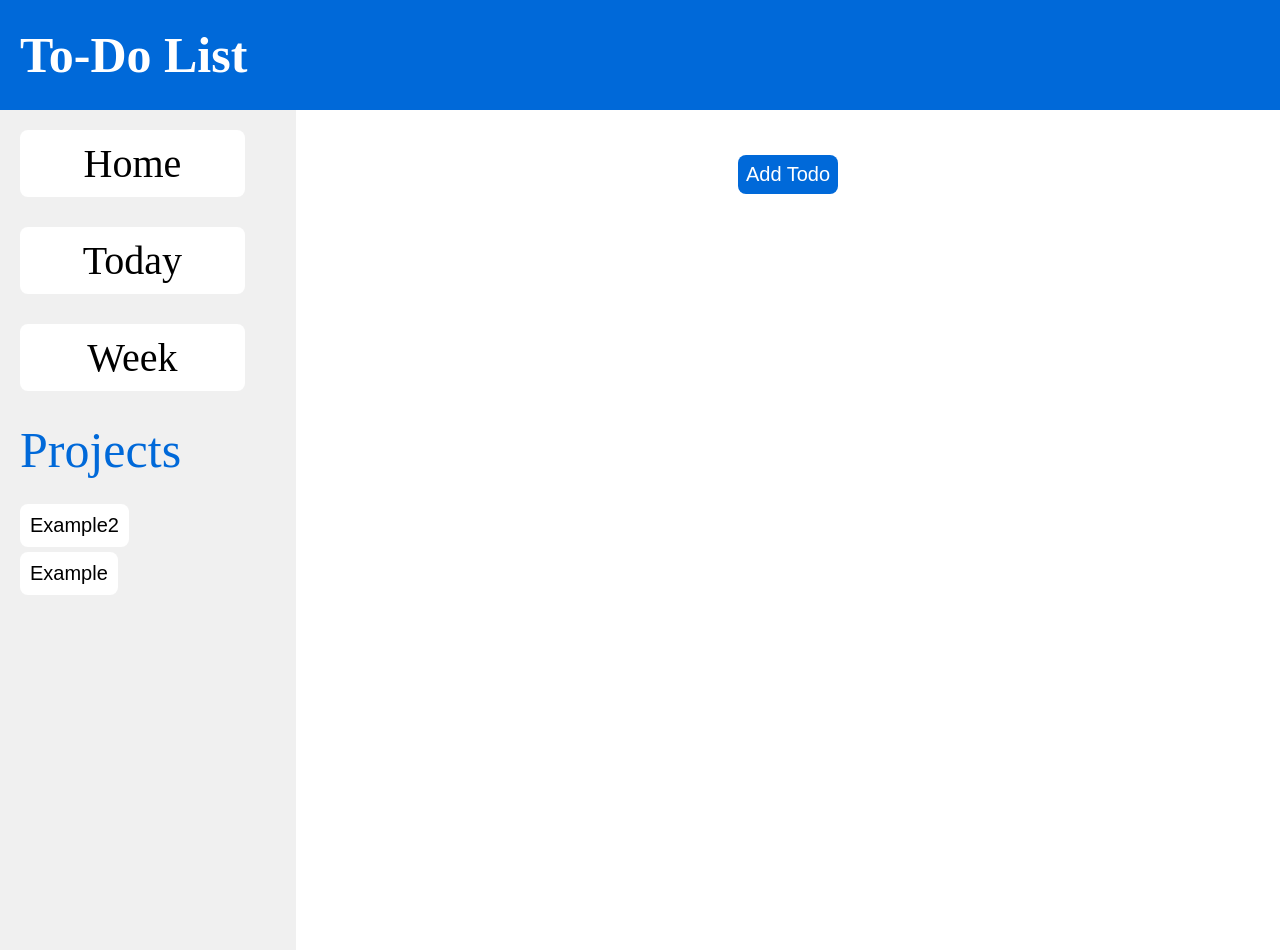
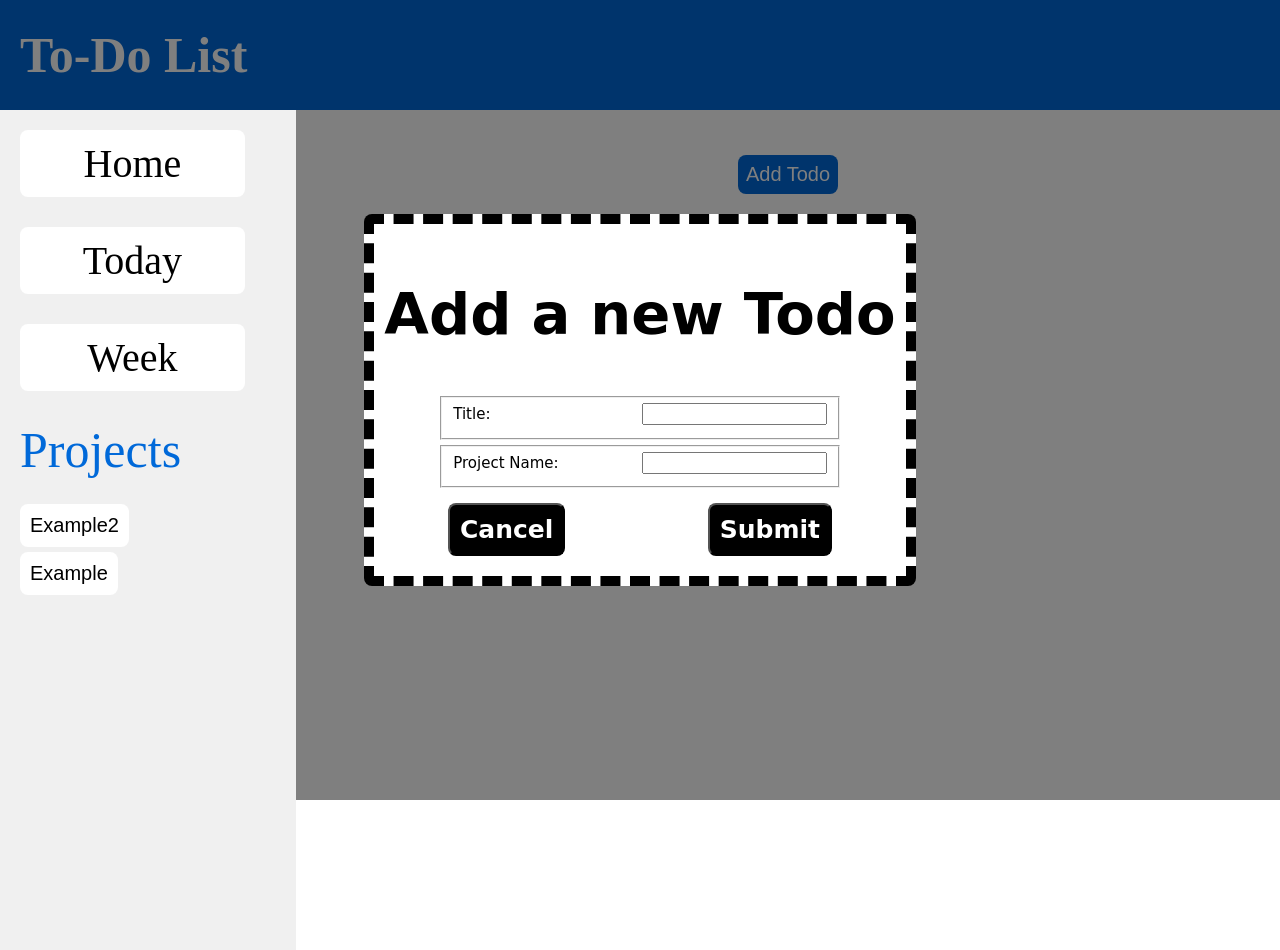
Before and after one commit to Yusef-H/todo-list, a website built with webpack: page dist/index.html in a window 1280 px wide. Both pictures are taken after a click on the button "Add Todo". Built offline with Linux system fonts and the light colour scheme.

Commit message:
add modal when adding new todo

```diff
--- a/src/css/headerSidebar.css
+++ b/src/css/headerSidebar.css
@@ -108,44 +108,6 @@ li{
 
 
 
-.board {
-    flex: 1;
-    background-color: #fff;
-    padding: 20px;
-}
-
-
-.todo-list-container{
-    display: flex;
-    flex-direction: column;
-
-    gap: 10px;
-}
-.todo-container{
-    display: flex;
-    align-items: center;
-    justify-content: space-between;
-    padding: 5px;
-    border: 1px solid gray;
-    border-radius: 8px;
-}
-
-.todo-container div{
-    display: flex;
-    align-items: center;
-}
-
-
-
-input[type="checkbox"]{
-    width: 20px;
-    height: 20px;
-}
-
-
-
-
-
 @media (max-width: 767px) {
     /* Hide sidebar by default */
     .sidebar {
--- /dev/null
+++ b/src/css/modal.css
@@ -0,0 +1,72 @@
+.modal{
+    width: 100vw;
+    height: 100vh;
+    background-color: rgba(0,0,0,0.5);
+    position: absolute;
+    top: 0;
+    left: 0;
+    display: flex;
+    justify-content: center;
+    align-items: center;
+    pointer-events: none;
+    opacity: 0;
+    transition: 250ms opacity ease-in;
+}
+.visible{
+    opacity: 1;
+    pointer-events: auto;
+}
+.modal-container{
+    font-family: 'Kaushan Script', cursive;
+    font-size: clamp(30px, 3vw, 40px);
+    background-color: white;
+    width: max(40vw,400px);
+    padding: 10px;
+    border-radius: 8px;
+    border: 10px dashed black;
+    display: flex;
+    justify-content: center;
+    align-items: center;
+    flex-direction: column;
+}
+
+.modal-container > h2{
+    justify-self: center;
+}
+form{
+    font-family: 'Indie Flower', cursive;
+    font-size: clamp(15px, 1vw, 20px);
+    display: flex;
+    flex-direction: column;
+    justify-content: center;
+    gap: 5px;
+}
+form > fieldset{
+    display: flex;
+    justify-content: space-between;
+    align-items: center;
+    height: 25px;
+}
+fieldset > input{
+    margin-left: 10px;
+    height: clamp(10px, 2vh, 20px);
+}
+
+.buttons-container{
+    align-self: center;
+
+    display: flex;
+
+    padding: 10px;
+    width: max(30vw,200px);
+    justify-content: space-between;
+}
+.buttons-container > *{
+    font-weight: bold;
+    font-family: 'Indie Flower', cursive;
+    font-size: clamp(15px, 2vw, 25px);
+    padding: 10px;
+    background-color: black;
+    color: white;
+    border-radius: 8px;
+}
--- a/src/domHandler.js
+++ b/src/domHandler.js
@@ -1,4 +1,6 @@
 import { format} from 'date-fns'
+import {Project} from './project.js';
+
 const sidebarButton = document.querySelector('.sidebar-collapse-button');
 const sidebar = document.querySelector('.sidebar');
 const todoListContainer = document.querySelector('.todo-list-container');
@@ -7,6 +9,7 @@ const projectsContainer = document.querySelector('.sidebar-user-projects');
 sidebarButton.addEventListener('click', () => {
     sidebar.classList.toggle('sidebar-show');
 });
+
 
 function projectDisplayHandler(project){
     const projectButton = document.createElement('button');
@@ -63,6 +66,36 @@ function clearTodoListContainer(){
 
 }
 
+function handleModal(){
+    const addTodoButton = document.querySelector('.add-todo-container button');
+    const cancelButton = document.querySelector('.cancel-btn');
+    const form = document.querySelector('form');
+    const modal = document.querySelector('.modal');
+    addTodoButton.addEventListener('click', () => {
+        console.log(modal);
+        modal.classList.add('visible');
+    });
+
+    cancelButton.addEventListener('click', () => {
+        modal.classList.remove('visible');
+    });
+
+    form.addEventListener('submit', (event) => {
+        event.preventDefault();
+
+        /*Continue here to take input and create todo and classify
+          to which project it belongs.
+          create set of projects in index too.*/
+
+
+
+        modal.classList.remove('visible');
+    });
+};
+
+handleModal();
+
+
 
 export {
     projectDisplayHandler
--- a/src/index.js
+++ b/src/index.js
@@ -1,11 +1,11 @@
 import './css/headerSidebar.css';
 import './css/todoBoard.css'
+import './css/modal.css'
 import './domHandler.js';
 import {Project} from './project.js';
 import {TodoFactory} from './todo.js';
 import { compareAsc, format } from 'date-fns';
 import {projectDisplayHandler} from './domHandler.js';
-
 
 const exProject = Project("Example");
 const todo1 = TodoFactory("example1", "ex1", new Date(2014, 1, 11));
```
Also changed, not shown: dist/bundle.js, dist/index.html.
